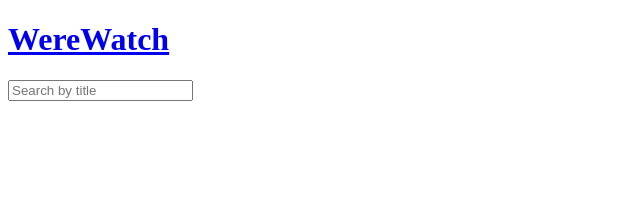
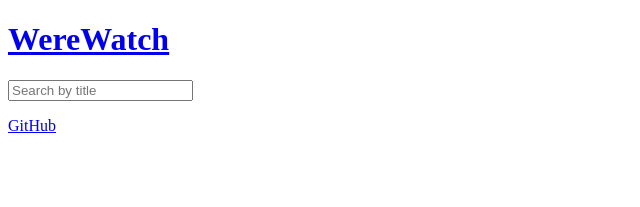
Before and after one commit to llastflowers/werewatch, a React app: page / in a window 1280 px wide. Shown: the top 207 px of the page, without its empty margins (0-640 px from the left). Built offline with nearby package versions, Linux system fonts and the light colour scheme.

Commit message:
added footer and simplified homepage links

```diff
--- a/src/components/App.js
+++ b/src/components/App.js
@@ -1,17 +1,24 @@
 import React from 'react';
 import {
   BrowserRouter as Router,
-  Route,
-  Link
+  Route
 } from 'react-router-dom';
 import Home from './Home';
 
 const Header = () => (
   <header>
-    <Link to="/">
+    <a target="_blank" href="/">
       <h1>WereWatch</h1>
-    </Link>
+    </a>
   </header>
+);
+
+const Footer = () => (
+  <footer>
+    <a target="_blank" rel="noopener noreferrer" href="https://github.com/llastflowers/werewatch">
+      <p>GitHub</p>
+    </a>
+  </footer>
 );
 
 export default function App() {
@@ -19,6 +26,7 @@
     <Router>
       <Header />
       <Route exact path="/" component={Home}/>
+      <Footer />
     </Router>
   );
 }
```
